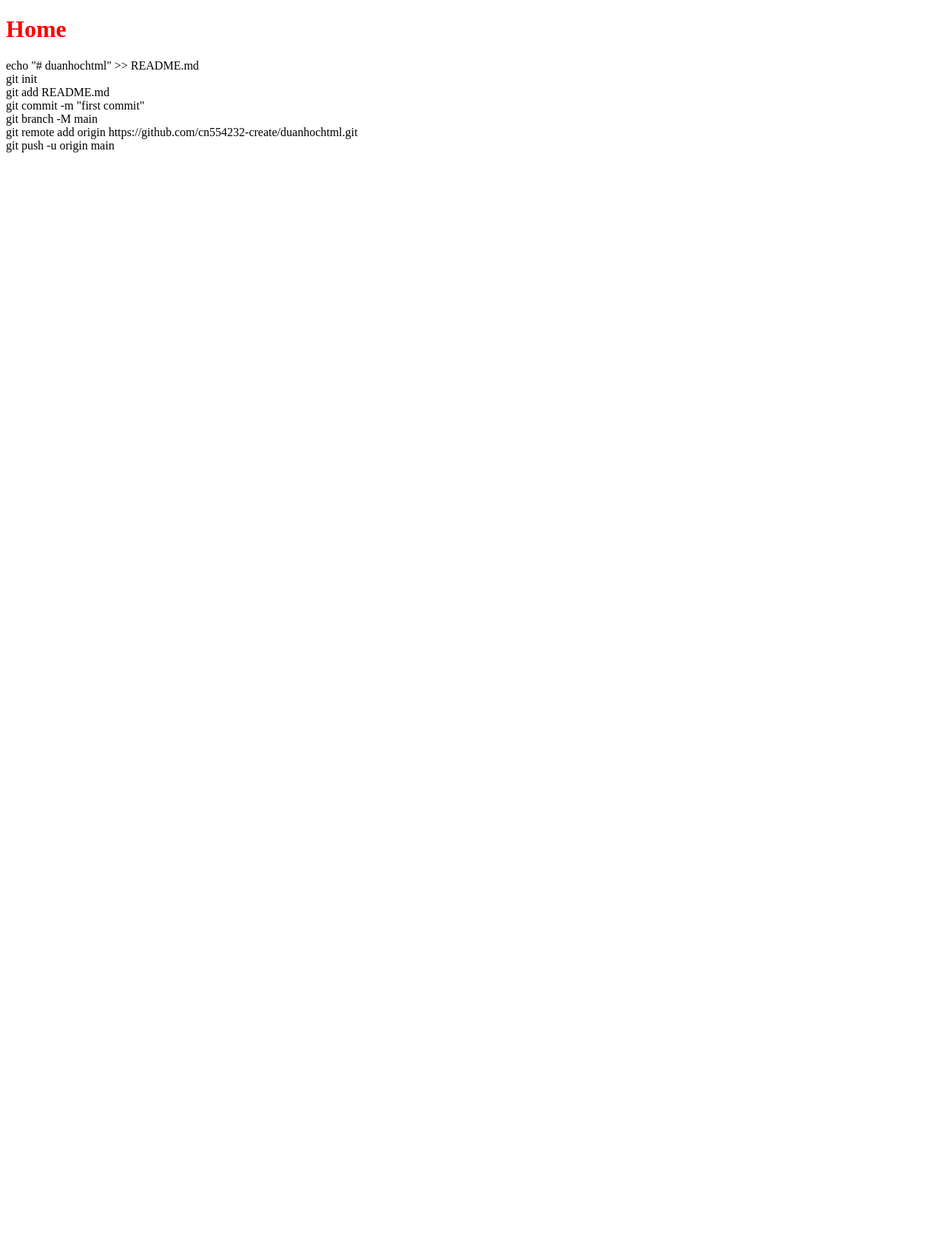
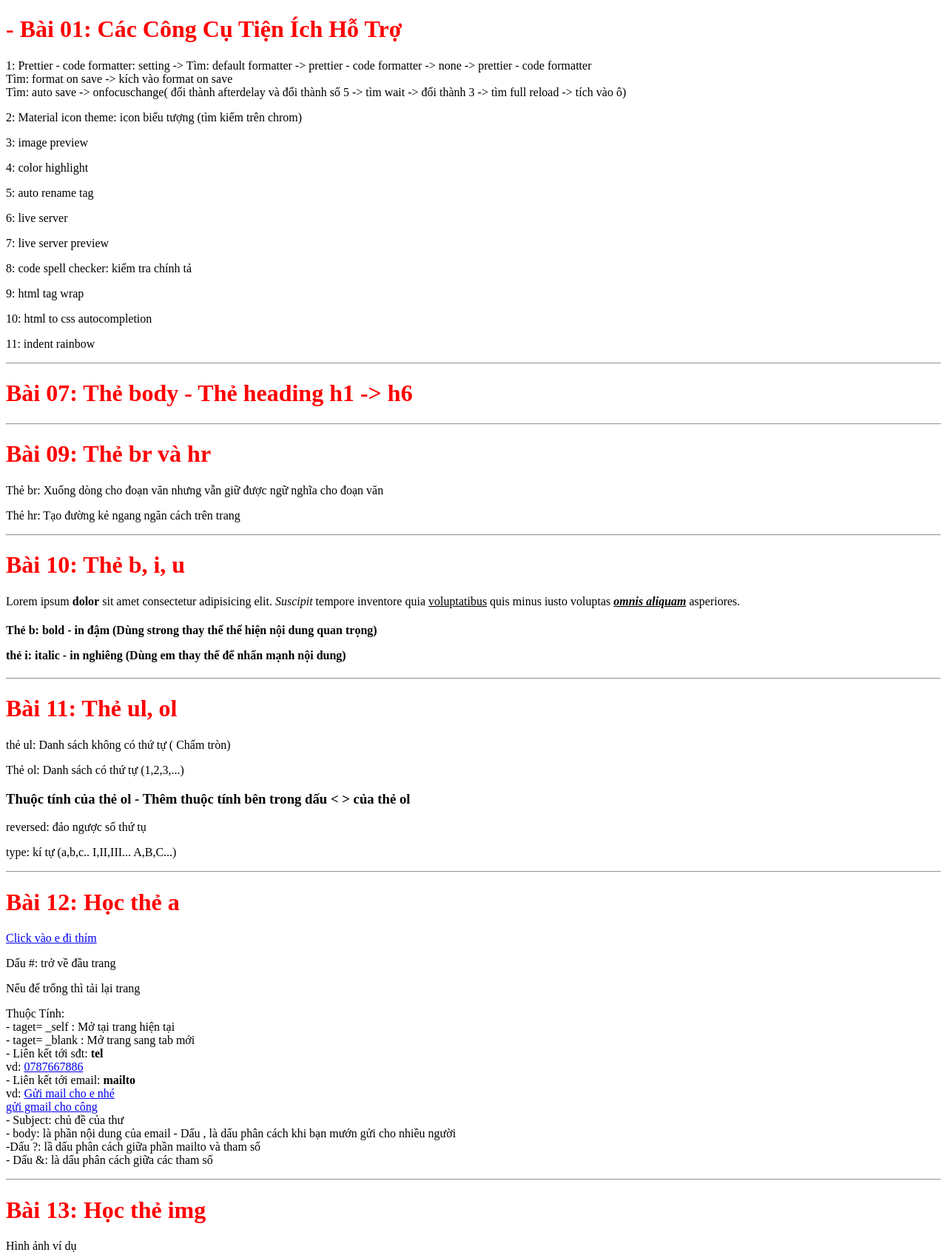
Before and after one commit to cn554232-create/duanhochtml, a plain HTML site: page indexfile/index.html in a window 1280 px wide. Shown: the top 1696 px of the page at 74% size. Before the commit the page ends 800 px from the top, so only its background shows below. Drawn offline with Linux system fonts and the light colour scheme.

Commit message:
sửa đổi

```diff
--- a/indexfile/index.html
+++ b/indexfile/index.html
@@ -7,7 +7,127 @@
     <title>trang home</title>
   </head>
   <body>
-    <h1>Home</h1>
+    <h1>- Bài 01: Các Công Cụ Tiện Ích Hỗ Trợ</h1>
+    <p>
+      1: Prettier - code formatter: setting -> Tìm: default formatter ->
+      prettier - code formatter -> none -> prettier - code formatter <br />
+      Tìm: format on save -> kích vào format on save <br />
+      Tìm: auto save -> onfocuschange( đổi thành afterdelay và đổi thành số 5 ->
+      tìm wait -> đổi thành 3 -> tìm full reload -> tích vào ô)
+    </p>
+    <p>2: Material icon theme: icon biểu tượng (tìm kiếm trên chrom)</p>
+
+    <p>3: image preview</p>
+
+    <p>4: color highlight</p>
+
+    <p>5: auto rename tag</p>
+
+    <p>6: live server</p>
+
+    <p>7: live server preview</p>
+
+    <p>8: code spell checker: kiểm tra chính tả</p>
+
+    <p>9: html tag wrap</p>
+
+    <p>10: html to css autocompletion</p>
+
+    <p>11: indent rainbow</p>
+
+    <hr />
+    <h1>Bài 07: Thẻ body - Thẻ heading h1 -> h6</h1>
+    <hr />
+    <h1>Bài 09: Thẻ br và hr</h1>
+    <p>
+      Thẻ br: Xuống dòng cho đoạn văn nhưng vẫn giữ được ngữ nghĩa cho đoạn văn
+    </p>
+    <p>Thẻ hr: Tạo đường kẻ ngang ngăn cách trên trang</p>
+    <hr />
+    <h1>Bài 10: Thẻ b, i, u</h1>
+    <p>
+      Lorem ipsum <b>dolor</b> sit amet consectetur adipisicing elit.
+      <i>Suscipit</i> tempore inventore quia <u>voluptatibus</u> quis minus
+      iusto voluptas
+      <u
+        ><i><b>omnis aliquam</b></i></u
+      >
+      asperiores.
+    </p>
+    <h4>
+      <p>
+        Thẻ b: bold - in đậm (Dùng <strong class="texhl">strong</strong> thay
+        thế thể hiện nội dung quan trọng)
+      </p>
+      <p>
+        thẻ i: italic - in nghiêng (Dùng <strong class="texhl">em</strong> thay
+        thế để nhấn mạnh nội dung)
+      </p>
+    </h4>
+    <hr />
+    <h1>Bài 11: Thẻ ul, ol</h1>
+    <p>thẻ ul: Danh sách không có thứ tự ( Chấm tròn)</p>
+    <p>Thẻ ol: Danh sách có thứ tự (1,2,3,...)</p>
+    <h3>
+      Thuộc tính của thẻ ol - Thêm thuộc tính bên trong dấu < > của thẻ ol
+    </h3>
+    <p>reversed: đảo ngược số thứ tụ</p>
+    <p>type: kí tự (a,b,c.. I,II,III... A,B,C...)</p>
+    <hr />
+    <h1>Bài 12: Học thẻ a</h1>
+    <a href="https://www.google.com/" target="_blank">Click vào e đi thím</a>
+    <p>Dấu #: trở về đầu trang</p>
+    <p>Nếu để trống thì tải lại trang</p>
+    <p>
+      Thuộc Tính: <br />
+      - taget= _self : Mở tại trang hiện tại <br />
+      - taget= _blank : Mở trang sang tab mới <br />
+      - Liên kết tới sđt: <strong class="telhl">tel</strong> <br />
+      vd: <a href="0787667886" target="_blank">0787667886</a> <br />
+      - Liên kết tới email: <strong class="mailhl">mailto</strong> <br />
+      vd:
+      <a href="mailto:cn554232@gmail.com" target="_blank">Gửi mail cho e nhé</a>
+      <br />
+      <a
+        href="mailto:nguyencaocong1@gmail.com?cc=nguyencaocong2@gmail.com,khohangsanpham@gmail.com&subject=cứu e với a công ơi&bcc=ncn.shoponl@gmail.com&body=công ơi cứu e e ko hiểu gì"
+        target="_blank"
+        >gửi gmail cho công</a
+      >
+      <br />
+      - Subject: chủ đề của thư <br />
+      - body: là phần nội dung của email - Dấu , là dấu phân cách khi bạn mướn
+      gửi cho nhiều người <br />
+      -Dấu ?: lầ dấu phân cách giữa phần mailto và tham số <br />
+      - Dấu &: là dấu phân cách giữa các tham số <br />
+    </p>
+    <hr />
+    <h1>Bài 13: Học thẻ img</h1>
+    <p>Hình ảnh ví dụ</p>
+    <img src="../img/hoc-vien-1.jpg" alt="ảnh girl đẹp" />
+    <p>
+      - Thuộc tính: width và height (rộng và cao) <br />
+      - Chỉ nên cắt một chiều rộng hoặc cao nếu không sẽ bị méo ảnh
+    </p>
+    <hr />
+    <h1>Bài 14: Học về đường dẫn tương đối và đường dẫn tuyệt đối</h1>
+    <p>
+      Link luôn cố định thì dùng đường dẫn tuyệt đối <br />
+      còn trong tương lai có khả năng thay đổi thì dùng tương đối
+    </p>
+    <hr />
+    <h1>Bài 15: ôn tập tạo trang web</h1>
+    <a href="./index.html">Home</a>
+    <a href="../contactfile/contact.html">contact me</a>
+    <a href="../myskillfile/myskill.html">My skill</a>
+    <h2>Welcome to my website</h2>
+    <h3>Nguyễn Trần Như Nhông</h3>
+    <p>Creative Director and Designer - Giám đốc sáng tạo và thiết kế</p>
+    <a href="../contactfile/contact.html"
+      ><img src="../img/anh-bia.png" alt="ảnh bìa" width="500"
+    /></a>
+    <hr />
+    <h1>Bài 16: Học Git và GitHub</h1>
+    <h2>Các câu lệnh để thực hiện trên vscode</h2>
     <p>
       echo "# duanhochtml" >> README.md <br />
       git init <br />
```
Also changed, not shown: contactfile/contact.html (+3 -0 lines), myskillfile/myskill.html (+3 -0 lines).
